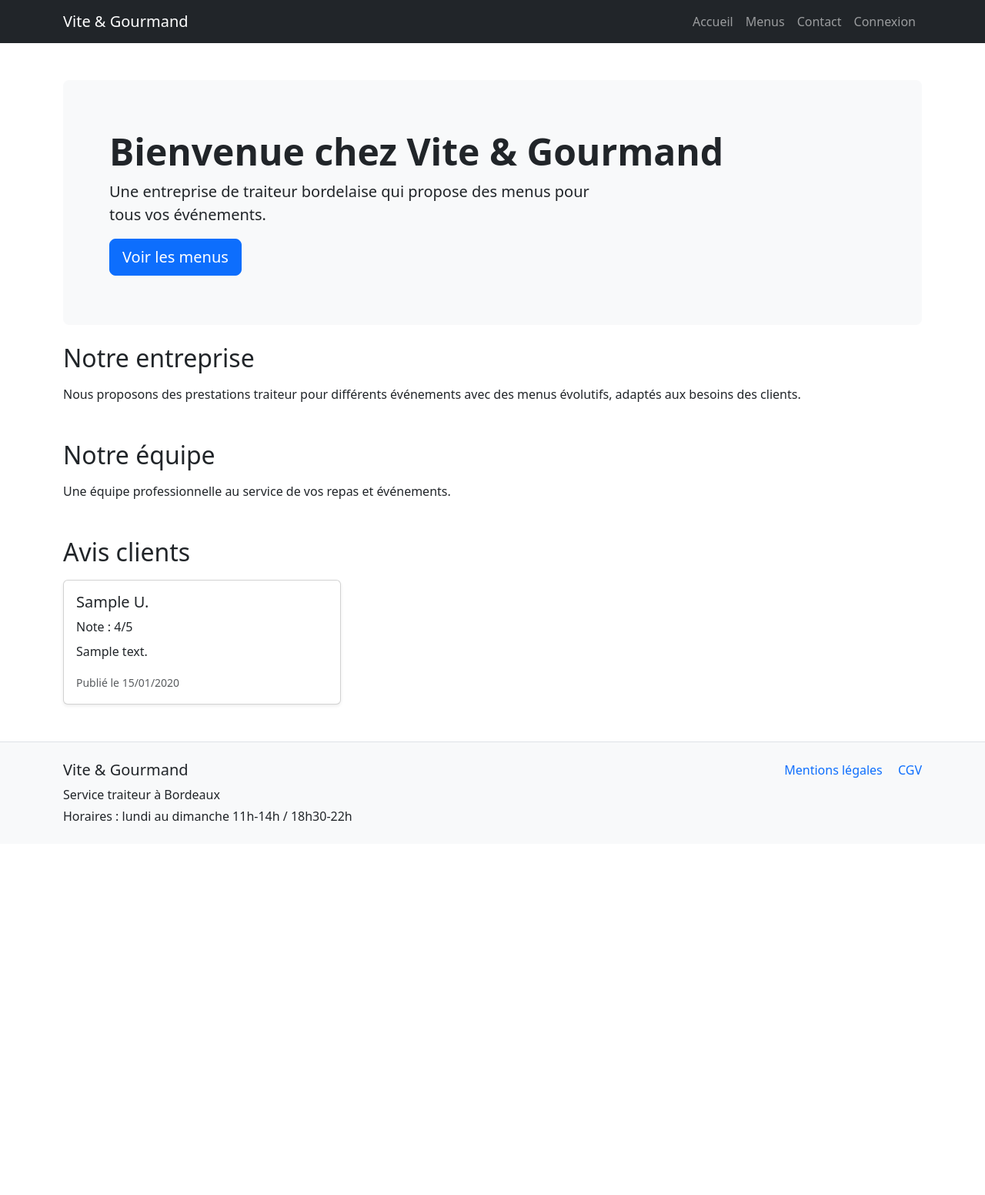
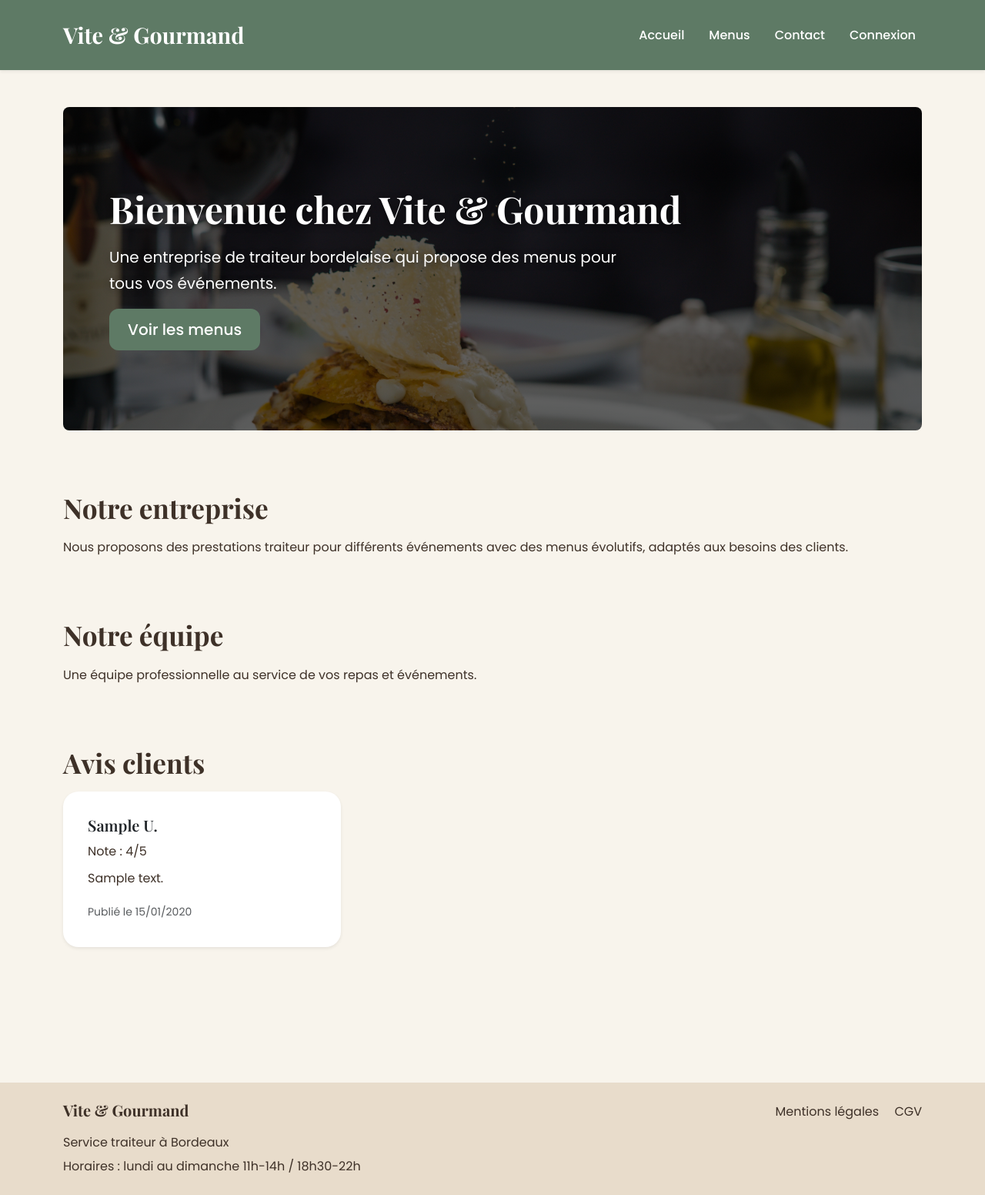
Before and after one commit to Bukola67/Vite-Gourmand, a Symfony app: template templates/home/index.html.twig in a window 1280 px wide. Shown: the whole page at 77% size. Before the commit the page ends 1066 px from the top, so only its background shows below. Run offline with Twig, Linux system fonts and the light colour scheme; the template is opened without the code that fills it: most values are stand-ins (such as "Sample title", 1, 10 or a date in 2020); some libraries are stand-ins or nearby versions.

Commit message:
create css files and addphotos

```diff
--- a/templates/base.html.twig
+++ b/templates/base.html.twig
@@ -7,11 +7,18 @@
 
         {% block stylesheets %}
             <link href="https://cdn.jsdelivr.net/npm/bootstrap@5.3.3/dist/css/bootstrap.min.css" rel="stylesheet">
+
+            <link rel="preconnect" href="https://fonts.googleapis.com">
+            <link rel="preconnect" href="https://fonts.gstatic.com" crossorigin>
+
+            <link href="https://fonts.googleapis.com/css2?family=Playfair+Display:wght@600;700&family=Poppins:wght@300;400;500;600&display=swap" rel="stylesheet">
+
+            <link rel="stylesheet" href="{{ asset('css/app.css') }}">
         {% endblock %}
     </head>
     <body>
 
-<nav class="navbar navbar-expand-lg navbar-dark bg-dark">
+        <nav class="navbar navbar-expand-lg shadow-sm">
             <div class="container">
                 <a class="navbar-brand" href="{{ path('app_home') }}">Vite & Gourmand</a>
 
@@ -86,11 +93,11 @@
             </div>
         </nav>
 
-        <main class="container my-5">
+        <main class="container py-5">
             {% block body %}{% endblock %}
         </main>
 
-        <footer class="bg-light border-top py-4 mt-5">
+        <footer class="py-4 mt-5">
             <div class="container">
                 <div class="row">
                     <div class="col-md-6">
@@ -99,8 +106,8 @@
                         <p class="mb-0">Horaires : lundi au dimanche 11h-14h / 18h30-22h</p>
                     </div>
                     <div class="col-md-6 text-md-end">
-                        <a href="{{ path('app_legal_mentions') }}" class="text-decoration-none me-3">Mentions légales</a>
-                        <a href="{{ path('app_legal_cgv') }}" class="text-decoration-none">CGV</a>
+                        <a href="{{ path('app_legal_mentions') }}" class="me-3">Mentions légales</a>
+                        <a href="{{ path('app_legal_cgv') }}">CGV</a>
                     </div>
                 </div>
             </div>
--- a/templates/home/index.html.twig
+++ b/templates/home/index.html.twig
@@ -3,12 +3,12 @@
 {% block title %}Accueil - Vite & Gourmand{% endblock %}
 
 {% block body %}
-    <div class="p-5 mb-4 bg-light rounded-3">
+    <div class="hero-home p-5 mb-4 rounded-3">
         <div class="container-fluid py-3">
-            <h1 class="display-5 fw-bold">Bienvenue chez Vite & Gourmand</h1>
-            <p class="col-md-8 fs-5">
-                Une entreprise de traiteur bordelaise qui propose des menus pour tous vos événements.
-            </p>
+            <h1 class="display-5 fw-bold text-white">Bienvenue chez Vite & Gourmand</h1>
+        <p class="col-md-8 fs-5 text-white">
+    Une entreprise de traiteur bordelaise qui propose des menus pour tous vos événements.
+        </p>
             <a href="{{ path('app_menu') }}" class="btn btn-primary btn-lg">Voir les menus</a>
         </div>
     </div>
```
Also changed, not shown: templates/menu/index.html.twig (+12 -0 lines), templates/menu/show.html.twig (+12 -0 lines), public/css/app.css (added), public/images/hero/hero-photo.jpg (added), public/images/menus/menu-noel.jpg (added), public/images/menus/menu-paques.jpg (added), 1 other file. Lines whose indentation alone changed are shown as unchanged.
